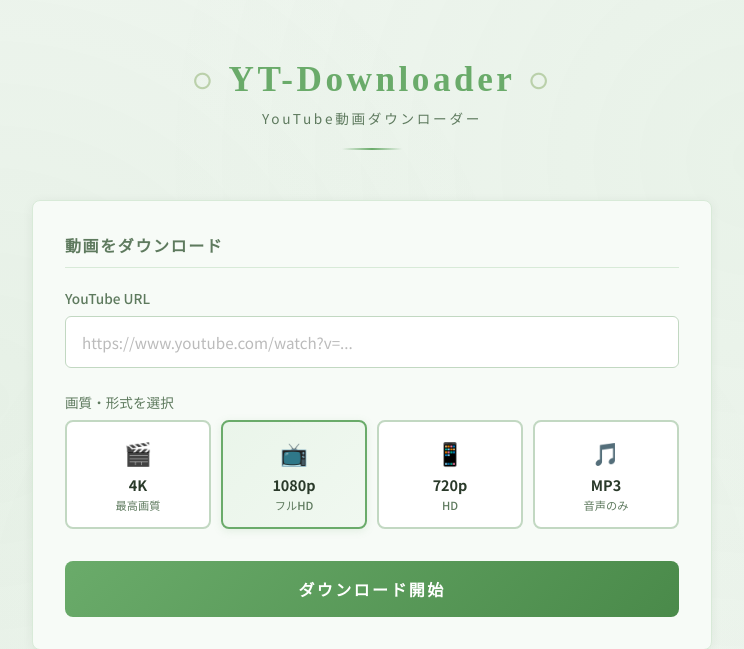
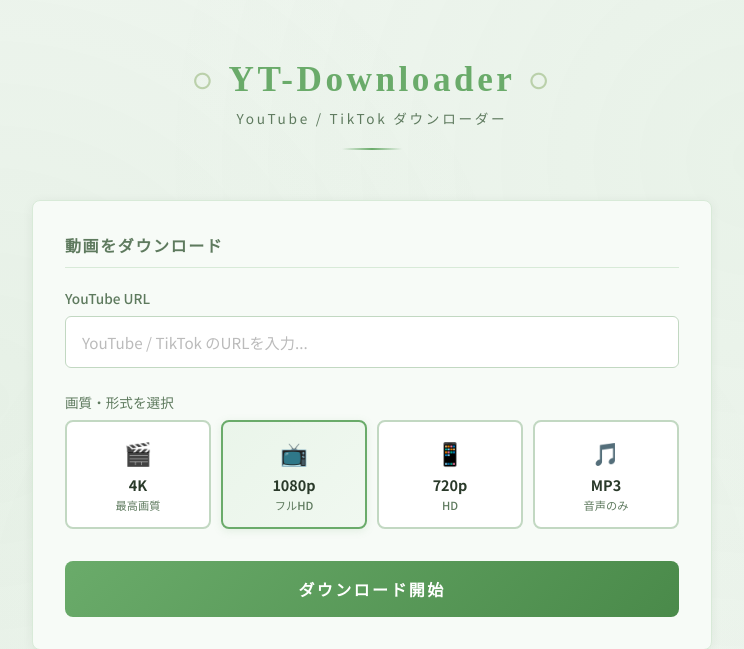
Before and after one commit to dntrsan/yt-downloader, a Flask app: page / in a window 1280 px wide. Shown: the top 649 px of the page, without its empty margins (268-1012 px from the left). Run offline with Flask 3, Linux system fonts and the light colour scheme; some libraries are stand-ins or nearby versions.

Commit message:
Add TikTok support
Co-Authored-By: Claude Opus 4.6 <noreply@anthropic.com>

```diff
--- a/app.py
+++ b/app.py
@@ -177,7 +177,7 @@ def do_download(task_id, url, quality):
     except Exception as e:
         error_msg = str(e)
         if "is not a valid URL" in error_msg:
-            error_msg = "無効なURLです。正しいYouTubeのURLを入力してください。"
+            error_msg = "無効なURLです。正しいURLを入力してください。"
         elif "Video unavailable" in error_msg:
             error_msg = "この動画は利用できません。"
         elif "Private video" in error_msg:
@@ -204,9 +204,9 @@ def start_download():
     if not url:
         return jsonify({"error": "URLを入力してください"}), 400
 
-    youtube_pattern = r"(https?://)?(www\.)?(youtube\.com|youtu\.be)/.+"
-    if not re.match(youtube_pattern, url):
-        return jsonify({"error": "有効なYouTubeのURLを入力してください"}), 400
+    supported_pattern = r"(https?://)?(www\.|vm\.|vt\.)?(youtube\.com|youtu\.be|tiktok\.com)/.+"
+    if not re.match(supported_pattern, url):
+        return jsonify({"error": "有効なYouTubeまたはTikTokのURLを入力してください"}), 400
 
     task_id = str(uuid.uuid4())[:8]
     thread = threading.Thread(target=do_download, args=(task_id, url, quality), daemon=True)
--- a/templates/index.html
+++ b/templates/index.html
@@ -521,7 +521,7 @@
     <div class="container">
         <header>
             <h1 class="site-title">YT-Downloader</h1>
-            <p class="site-subtitle">YouTube動画ダウンローダー</p>
+            <p class="site-subtitle">YouTube / TikTok ダウンローダー</p>
             <div class="divider"></div>
         </header>
 
@@ -534,7 +534,7 @@
                     type="text"
                     id="url-input"
                     class="url-input"
-                    placeholder="https://www.youtube.com/watch?v=..."
+                    placeholder="YouTube / TikTok のURLを入力..."
                     autocomplete="off"
                 >
             </div>
```
